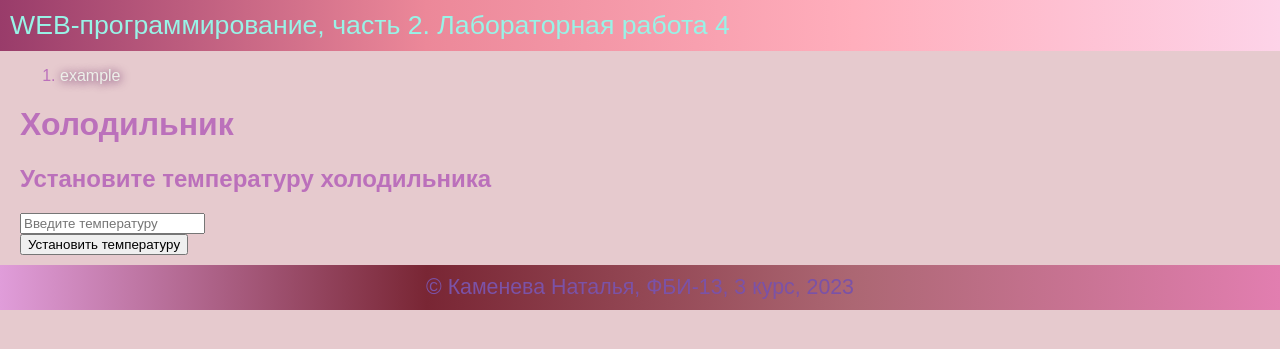
After one commit to Kamenevan/web-programming-labs-2, a Flask app: page /lab4/fridge in a window 1280 px wide. The commit adds this page. Shown: the top 349 px of the page. Run offline with Flask 3, Linux system fonts and the light colour scheme.

Commit message:
Холодильник

```diff
--- a/lab4.py
+++ b/lab4.py
@@ -27,3 +27,27 @@ def login():
 
     error = 'Неверные логин и/или пароль'
     return render_template('login.html', error = error, error_username = error_username, error_password = error_password)
+
+@lab4.route('/lab4/fridge', methods= ['GET','POST'])
+def fridge():
+    error = ''
+    if request.method == 'GET':
+        return render_template('fridge.html', error=error)
+
+    temperature=request.form.get('temperature')
+
+    if temperature == '':
+        error = 'Ошибка:не задана температура'
+    else:
+        temperature = int(temperature)
+        if temperature < -12:
+            error = "Не удалось установить температуру - слишком низкое значение"
+        elif temperature > -1:
+            error = 'Не удалось установить температуру - слишком высокое значение'
+        elif (temperature >= -12) and (temperature <= -9):
+            error = f'Температура установлена: {temperature}❄️❄️❄️'
+        elif (temperature >= -8) and (temperature <= -5):
+            error = f'Температура установлена: {temperature}❄️❄️'
+        elif (temperature >= -4) and (temperature <= -1):
+            error = f'Температура установлена: {temperature}❄️'
+    return render_template('fridge.html',temperature=temperature, error=error)
--- a/templates/base.html
+++ b/templates/base.html
@@ -12,15 +12,13 @@
     </header>
 
     <main>
-    {% block main %}
-        <h1>Шаблоны</h1>
-        <div>Тема лабораторной - шаблоны. Список сделанных страниц:</div>
+
         <ol>
             <li>
-                <a href="/lab2/example">example</a>
+                <a href="/menu">example</a>
             </li>
         </ol>
-    {% endblock %}
+        {% block main %}{% endblock %}
     </main>
 
     <footer>
--- /dev/null
+++ b/templates/fridge.html
@@ -0,0 +1,21 @@
+{% extends "base.html" %}
+
+{% block lab %}Лабораторная работа 4{% endblock %}
+
+{% block main %}
+    <h1>Холодильник</h1>
+
+    <h2>Установите температуру холодильника</h2>
+    <form method="POST">
+        <div>
+            <label>
+                <input type="number" name="temperature" id="temperature" placeholder="Введите температуру" value="{{temperature or ''}}">
+            </label>
+            <div style="color: blue;">{{ error }}</div>
+        </div>
+
+        <div>
+            <button type="submit">Установить температуру</button>
+        </div>
+    </form>
+{% endblock %}
```
